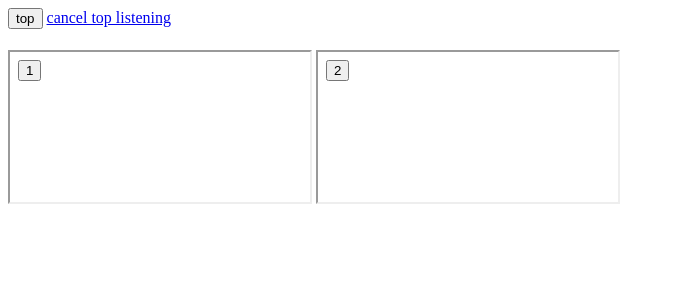
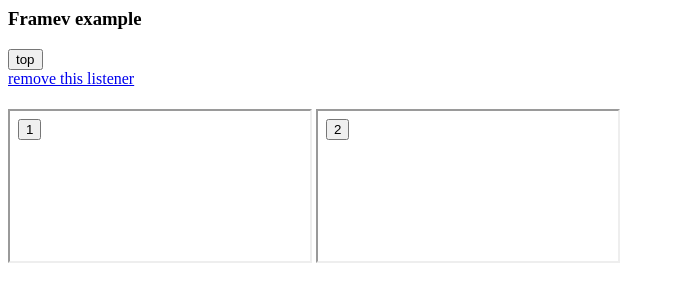
Before and after one commit to thiagomdo1/framev, a website built with webpack: page src/example/index.html in a window 1280 px wide. Shown: the whole page, without its empty margins (0-675 px from the left). Built offline with nearby package versions, Linux system fonts and the light colour scheme.

Commit message:
Add a title

```diff
--- a/src/example/index.html
+++ b/src/example/index.html
@@ -1,9 +1,10 @@
 <html>
   <body>
     <div class="top">
+      <h3>Framev example</h3>
       <div>
-        <button>top</button>
-        <a href="#">cancel top listening</a>
+        <button> top </button><br>
+        <a href="#">remove this listener</a>
         <h1></h1>
       </div>
       <iframe src="./iframe1.html"></iframe>
```
